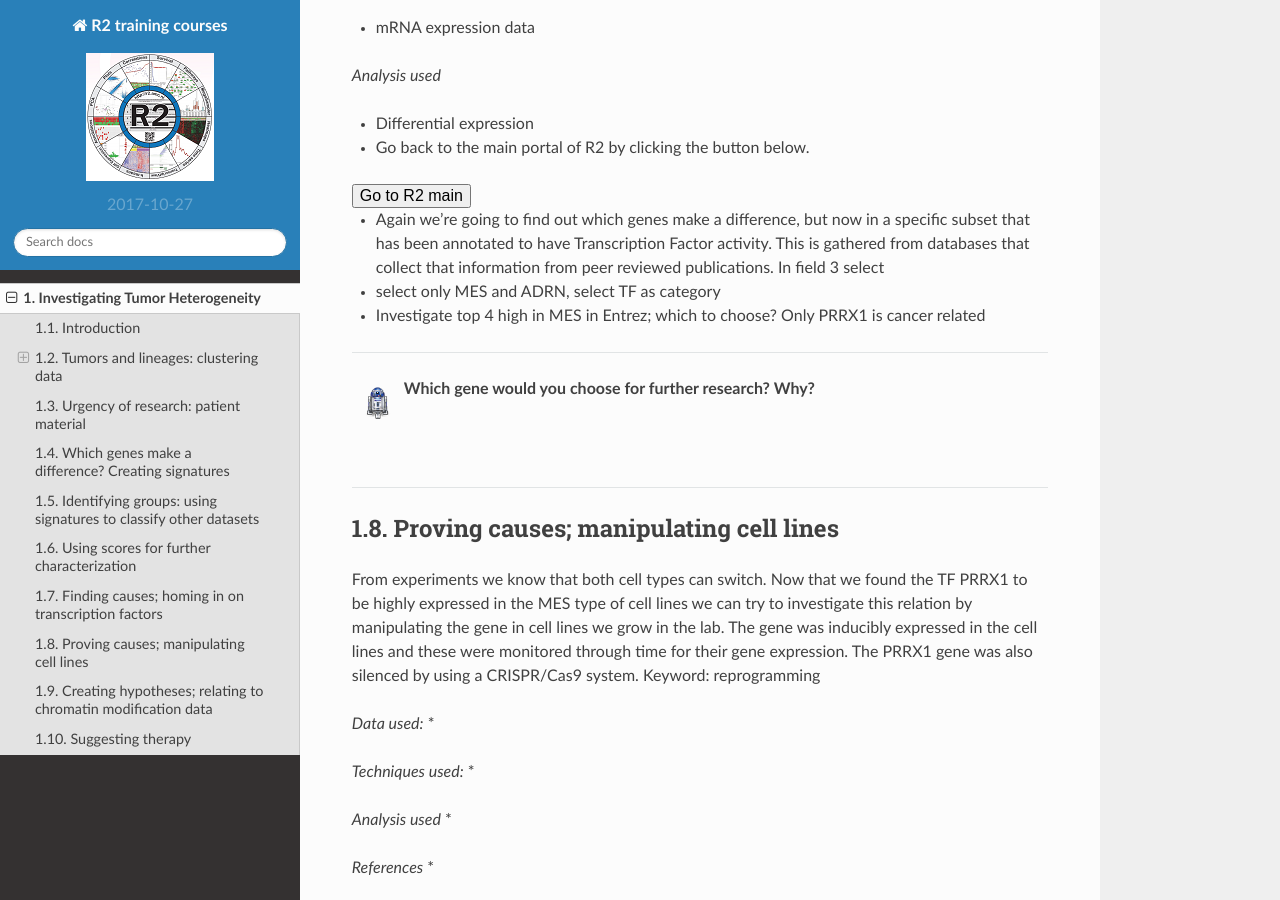
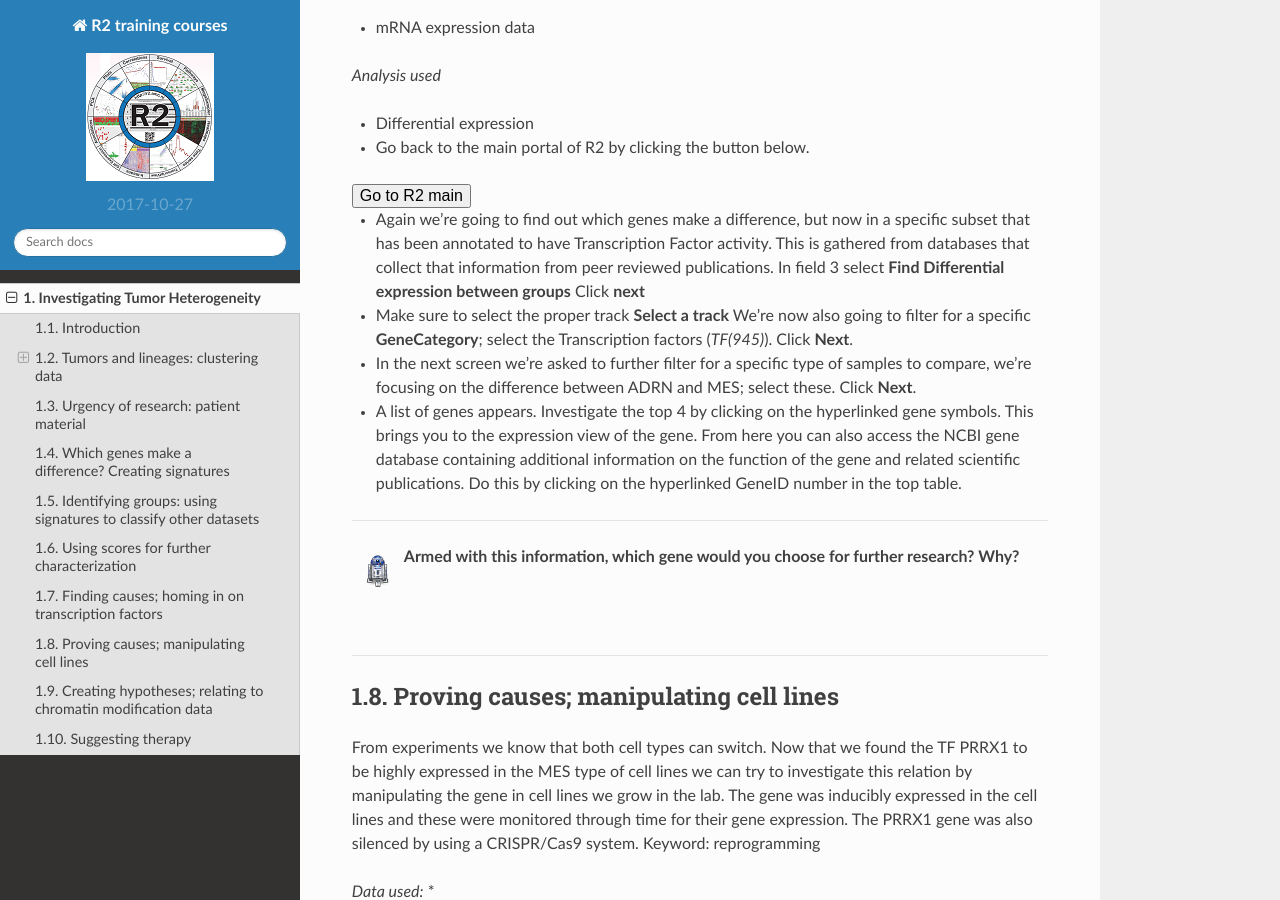
Before and after one commit to antronerds/r2-training-courses, a Sphinx documentation site: the page built from docs/Investigating_Tumor_Heterogeneity.md, in a window 1280 px wide and 900 px high, scrolled down 11163 px. Built offline with Sphinx 7.4.7 and the Read the Docs theme 2.0.0, drawn with Linux system fonts in a browser that asks for light colours.

```diff
--- a/docs/Investigating_Tumor_Heterogeneity.md
+++ b/docs/Investigating_Tumor_Heterogeneity.md
@@ -386,7 +386,6 @@
 ---------
 
 
-
 Finding causes; homing in on transcription factors
 -----------------------------------------------------
 
@@ -411,12 +410,13 @@
 </form>
 
 
-* Again we're going to find out which genes make a difference, but now in a specific subset that has been annotated to have Transcription Factor activity. This is gathered from databases that collect that information from peer reviewed publications. In field 3 select
-* select only MES and ADRN, select TF as category
-* Investigate top 4 high in MES in Entrez; which to choose? Only PRRX1 is cancer related
+* Again we're going to find out which genes make a difference, but now in a specific subset that has been annotated to have Transcription Factor activity. This is gathered from databases that collect that information from peer reviewed publications. In field 3 select **Find Differential expression between groups** Click **next**
+* Make sure to select the proper track **Select a track** We're now also going to filter for a specific **GeneCategory**; select the Transcription factors (*TF(945)*). Click **Next**.
+* In the next screen we're asked to further filter for a specific type of samples to compare, we're focusing on the difference between ADRN and MES; select these. Click **Next**.
+* A list of genes appears. Investigate the top 4 by clicking on the hyperlinked gene symbols. This brings you to the expression view of the gene. From here you can also access the NCBI gene database containing additional information on the function of the gene and related scientific publications. Do this by clicking on the hyperlinked GeneID number in the top table.
 
 ---------
-  ![](_static/images/R2d2_logo.png)**Which gene would you choose for further research? Why?**
+  ![](_static/images/R2d2_logo.png)**Armed with this information, which gene would you choose for further research? Why?**
 
 <br>
 <br>
```
